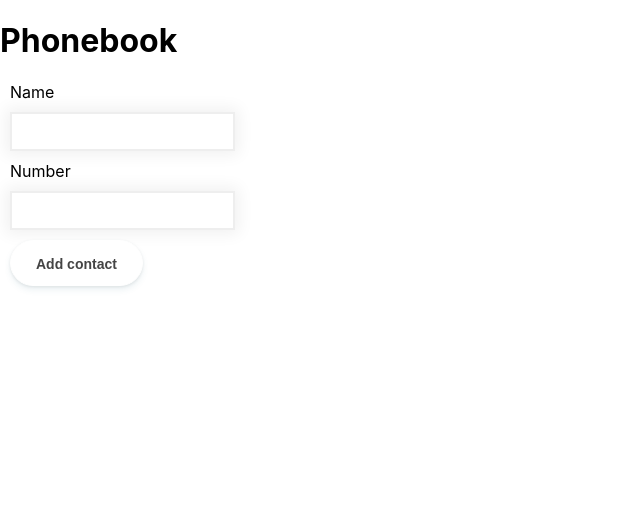
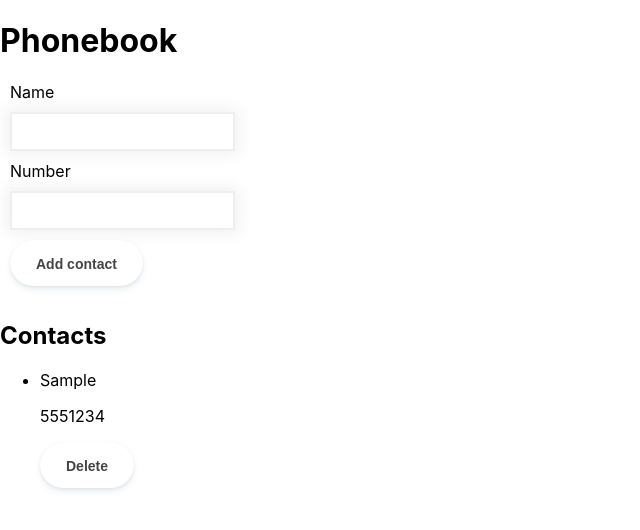
Before and after one commit to MishinaIra55/goit-react-hw-06-phonebook, a React (Create React App) app: page / in a window 1280 px wide. Both pictures are taken after typing "Sample", "5551234" into the empty fields and a click on the button "Add contact". Shown: the top 530 px of the page, without its empty margins (0-640 px from the left). Built offline with nearby package versions, Linux system fonts and the light colour scheme.

Commit message:
контакты добавляются и рендерянся

```diff
--- a/src/components/App.jsx
+++ b/src/components/App.jsx
@@ -1,4 +1,5 @@
 import {ContactForm} from './ContactForm/ContactForm';
+import {ContactList} from './ContactList/ContatctList';
 
 
 export const App = () => {
@@ -6,6 +7,8 @@ export const App = () => {
     <>
       <h1>Phonebook</h1>
       <ContactForm/>
+      <h2>Contacts</h2>
+      <ContactList />
     </>
   );
 };
--- a/src/components/ContactForm/ContactForm.jsx
+++ b/src/components/ContactForm/ContactForm.jsx
@@ -8,10 +8,12 @@ export const ContactForm = () => {
   const handleSubmit = event => {
     event.preventDefault();
     const form = event.currentTarget;
-    // console.log(event.currentTarget.elements.name.value)
-    // console.log(event.currentTarget.elements.number.value)
-    dispatch(addContact(form.elements.number.value))
-    dispatch(addContact(form.elements.name.value));
+    dispatch(addContact(
+      {
+        name: form.elements.name.value,
+        number: form.elements.number.value
+      }
+    ));
     form.reset();
   }
 
@@ -22,29 +24,24 @@ export const ContactForm = () => {
         <label>
           Name
           <input
-
             className={styles.input}
             type='text'
             name='name'
             pattern="^[a-zA-Zа-яА-Я]+(([' -][a-zA-Zа-яА-Я ])?[a-zA-Zа-яА-Я]*)*$"
             title="Name may contain only letters, apostrophe, dash and spaces. For example Adrian, Jacob Mercer, Charles de Batz de Castelmore d'Artagnan"
             required
-
-
           />
         </label>
 
         <label>
           Number
           <input
-
             className={styles.input}
             type='tel'
             name='number'
             pattern='\+?\d{1,4}?[-.\s]?\(?\d{1,3}?\)?[-.\s]?\d{1,4}[-.\s]?\d{1,4}[-.\s]?\d{1,9}'
             title='Phone number must be digits and can contain spaces, dashes, parentheses and can start with +'
             required
-
           />
         </label>
 
--- /dev/null
+++ b/src/components/ContactItem/ContactItem.js
@@ -0,0 +1,9 @@
+export const ContactItem = ( { contact: { name, number } } ) => {
+  return (
+    <li>
+      <p>{name}</p>
+      <p>{number}</p>
+      <button type='button'>Delete</button>
+    </li>
+  )
+}
--- /dev/null
+++ b/src/components/ContactList/ContatctList.js
@@ -0,0 +1,19 @@
+import { useSelector } from 'react-redux';
+import { ContactItem } from '../ContactItem/ContactItem';
+
+export const ContactList =()=> {
+ const contacts = useSelector(state => state.contacts.contacts);
+
+  return (
+
+  <ul >
+
+    {contacts.map(item  => (
+
+      <ContactItem key={item.id} contact={item}/>
+
+    ))}
+
+  </ul>
+)
+}
--- a/src/redux/contacts/contactsSlice.js
+++ b/src/redux/contacts/contactsSlice.js
@@ -7,18 +7,17 @@ export const contactsSlice = createSlice({
   reducers: {
     addContact: {
       reducer(state, action) {
-        console.log(state)
+
         state.contacts.push(action.payload);
-
       },
-      // prepare(text) {
-      //   return {
-      //     payload: {
-      //       text,
-      //       id: nanoid(),
-      //     },
-      //   },
-      // },
+      prepare(data) {
+        return {
+          payload: {
+            ...data,
+            id: nanoid(),
+          },
+        }
+      }
     },
     deleteContact (state,action) {
       return state.filter(contact => contact.id !== action.payload)},
```
Also changed, not shown: src/components/ContactItem/ContactItem.module.js (added), src/components/ContactList/ContactList.module.js (added).
